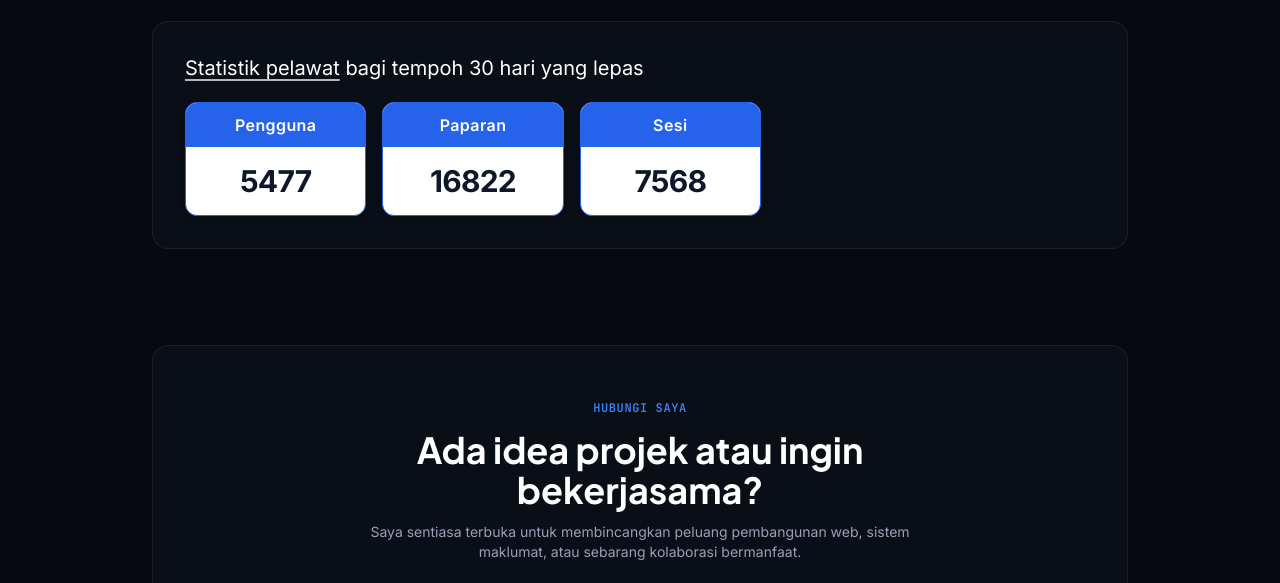
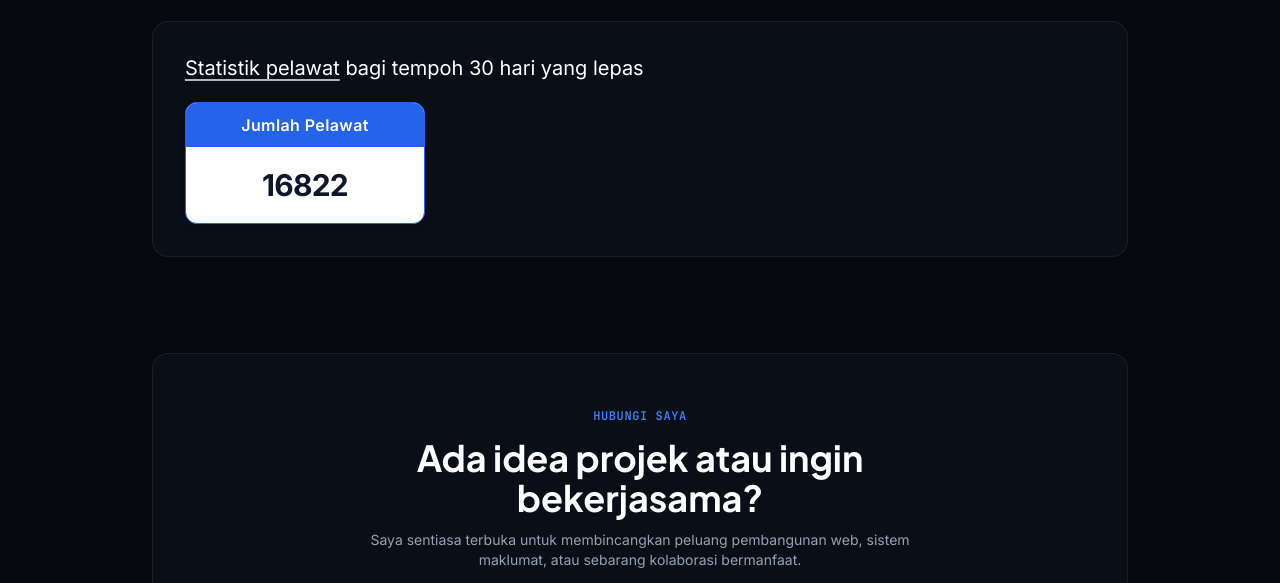
Before and after one commit to Faridexholic92/FaridTasim, a plain HTML site: page index.html in a window 1280 px wide. Shown: the part 3239-3822 px from the top of the page. Drawn offline with nearby package versions, Linux system fonts and the light colour scheme.

Commit message:
Kekalkan satu kotak Jumlah Pelawat sahaja mengikut rekaan rujukan

```diff
--- a/index.html
+++ b/index.html
@@ -667,39 +667,16 @@
           <span class="underline underline-offset-4 decoration-white/70" data-i18n="visitor_card_title">Statistik pelawat</span> <span data-i18n="visitor_card_period">bagi tempoh 30 hari yang lepas</span>
         </h3>
 
-        <!-- 3 Metric Boxes Matching Reference Image -->
-        <div class="grid grid-cols-3 gap-2.5 sm:gap-4 max-w-xl">
-
-          <!-- Box 1: Pengguna -->
+        <!-- Single Metric Box Matching Reference Style: Jumlah Pelawat Sahaja -->
+        <div class="w-full max-w-[220px] sm:max-w-[240px]">
           <div class="rounded-xl overflow-hidden border border-blue-600 bg-white shadow-md flex flex-col">
-            <div class="bg-blue-600 py-2 sm:py-2.5 px-1 text-center text-white font-semibold text-xs sm:text-base tracking-wide" data-i18n="stat_users">
-              Pengguna
+            <div class="bg-blue-600 py-2 sm:py-2.5 px-3 text-center text-white font-semibold text-xs sm:text-base tracking-wide" data-i18n="stat_visitors">
+              Jumlah Pelawat
             </div>
-            <div class="py-3 sm:py-4 px-1 text-center text-slate-900 font-bold text-base sm:text-2xl md:text-3xl font-sans tracking-tight" id="val-users">
-              5476
-            </div>
-          </div>
-
-          <!-- Box 2: Paparan -->
-          <div class="rounded-xl overflow-hidden border border-blue-600 bg-white shadow-md flex flex-col">
-            <div class="bg-blue-600 py-2 sm:py-2.5 px-1 text-center text-white font-semibold text-xs sm:text-base tracking-wide" data-i18n="stat_views">
-              Paparan
-            </div>
-            <div class="py-3 sm:py-4 px-1 text-center text-slate-900 font-bold text-base sm:text-2xl md:text-3xl font-sans tracking-tight" id="val-views">
+            <div class="py-3.5 sm:py-5 px-3 text-center text-slate-900 font-bold text-xl sm:text-3xl font-sans tracking-tight" id="val-visitors">
               16821
             </div>
           </div>
-
-          <!-- Box 3: Sesi -->
-          <div class="rounded-xl overflow-hidden border border-blue-600 bg-white shadow-md flex flex-col">
-            <div class="bg-blue-600 py-2 sm:py-2.5 px-1 text-center text-white font-semibold text-xs sm:text-base tracking-wide" data-i18n="stat_sessions">
-              Sesi
-            </div>
-            <div class="py-3 sm:py-4 px-1 text-center text-slate-900 font-bold text-base sm:text-2xl md:text-3xl font-sans tracking-tight" id="val-sessions">
-              7567
-            </div>
-          </div>
-
         </div>
 
       </div>
@@ -779,41 +756,18 @@
       }
     });
 
-    // Visitor Stats Counter (Matching User Reference)
+    // Visitor Stats Counter (Single Metric: Jumlah Pelawat)
     function initVisitorStats() {
-      const BASE_USERS = 5476;
-      const BASE_VIEWS = 16821;
-      const BASE_SESSIONS = 7567;
+      const BASE_VISITORS = 16821;
 
       let localViews = parseInt(localStorage.getItem('ft_views') || '0', 10);
-      let localSessions = parseInt(localStorage.getItem('ft_sessions') || '0', 10);
-      let localUsers = parseInt(localStorage.getItem('ft_users') || '0', 10);
-
-      // Increment views count
       localViews += 1;
       localStorage.setItem('ft_views', localViews);
 
-      // New session check
-      if (!sessionStorage.getItem('ft_session_active')) {
-        sessionStorage.setItem('ft_session_active', '1');
-        localSessions += 1;
-        localStorage.setItem('ft_sessions', localSessions);
+      const elVisitors = document.getElementById('val-visitors');
+      if (elVisitors) {
+        elVisitors.textContent = (BASE_VISITORS + localViews).toString();
       }
-
-      // New unique browser check
-      if (!localStorage.getItem('ft_user_known')) {
-        localStorage.setItem('ft_user_known', '1');
-        localUsers += 1;
-        localStorage.setItem('ft_users', localUsers);
-      }
-
-      const elUsers = document.getElementById('val-users');
-      const elViews = document.getElementById('val-views');
-      const elSessions = document.getElementById('val-sessions');
-
-      if (elUsers) elUsers.textContent = (BASE_USERS + localUsers).toString();
-      if (elViews) elViews.textContent = (BASE_VIEWS + localViews).toString();
-      if (elSessions) elSessions.textContent = (BASE_SESSIONS + localSessions).toString();
     }
     initVisitorStats();
 
@@ -871,9 +825,7 @@
         visitor_heading: "Statistik Pelawat",
         visitor_card_title: "Statistik pelawat",
         visitor_card_period: "bagi tempoh 30 hari yang lepas",
-        stat_users: "Pengguna",
-        stat_views: "Paparan",
-        stat_sessions: "Sesi",
+        stat_visitors: "Jumlah Pelawat",
         contact_tag: "HUBUNGI SAYA",
         contact_heading: "Ada idea projek atau ingin bekerjasama?",
         contact_desc: "Saya sentiasa terbuka untuk membincangkan peluang pembangunan web, sistem maklumat, atau sebarang kolaborasi bermanfaat.",
@@ -934,9 +886,7 @@
         visitor_heading: "Visitor Statistics",
         visitor_card_title: "Visitor statistics",
         visitor_card_period: "for the past 30 days",
-        stat_users: "Users",
-        stat_views: "Views",
-        stat_sessions: "Sessions",
+        stat_visitors: "Total Visitors",
         contact_tag: "GET IN TOUCH",
         contact_heading: "Have a project idea or want to collaborate?",
         contact_desc: "I am always open to discussing new opportunities, web applications, or meaningful tech collaborations.",
```
